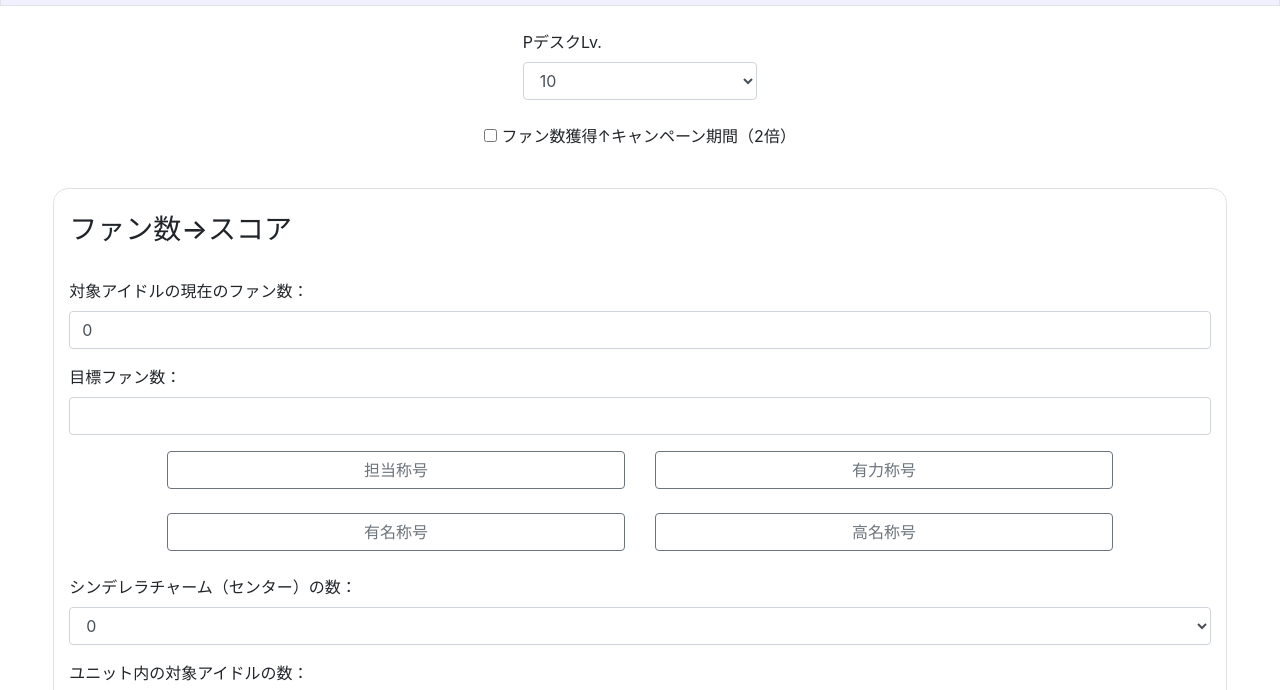
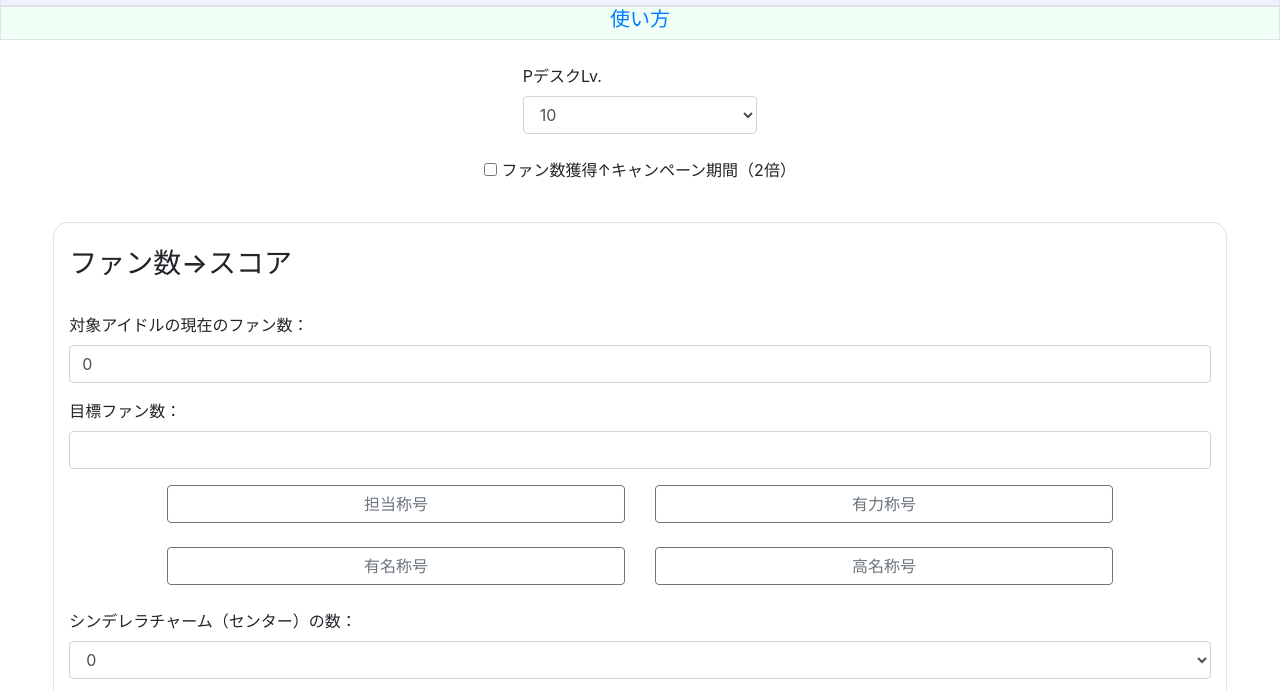
Before and after one commit to kzt13/dere-scorefun, a plain HTML site: page index.html in a window 1280 px wide. Shown: the part 66-756 px from the top of the page. Drawn offline with nearby package versions, Linux system fonts and the light colour scheme.

Commit message:
add link to how to use

```diff
--- a/index.html
+++ b/index.html
@@ -21,6 +21,11 @@
 
     <div class="text-center border" style="background-color: rgb(240, 240, 255);">
     <h2 class="text-info"><b>デレステ&emsp;ファン数⇔スコア計算機</b></h2></div>
+    <div class="text-center border" style="background-color: rgb(240, 255, 246);">
+        <h5 class="tag">
+            <a href="how-to-use">使い方</a>
+        </h5>
+    </div>
     <br>
     <div class="form-group col-11" style="margin: auto; width: 7cm;">
         <label>PデスクLv. </label>
```
